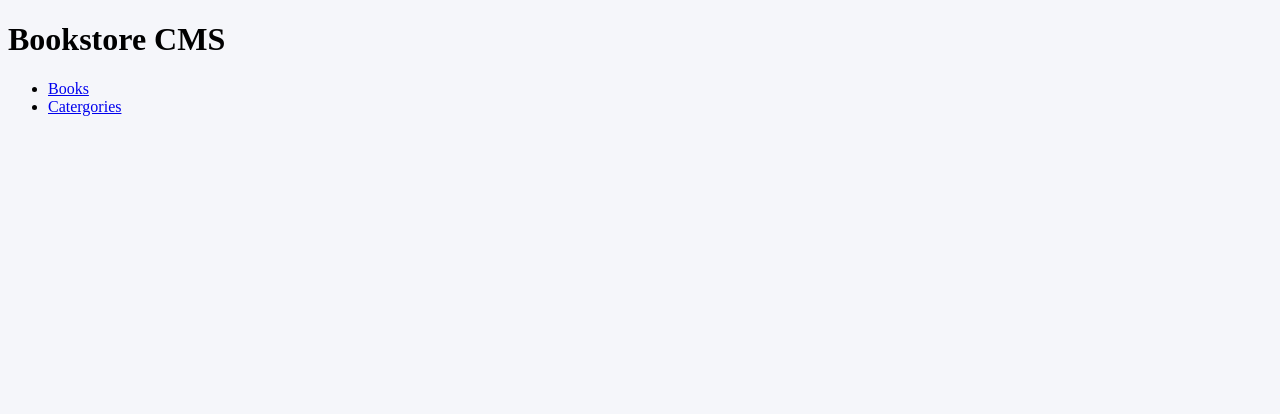
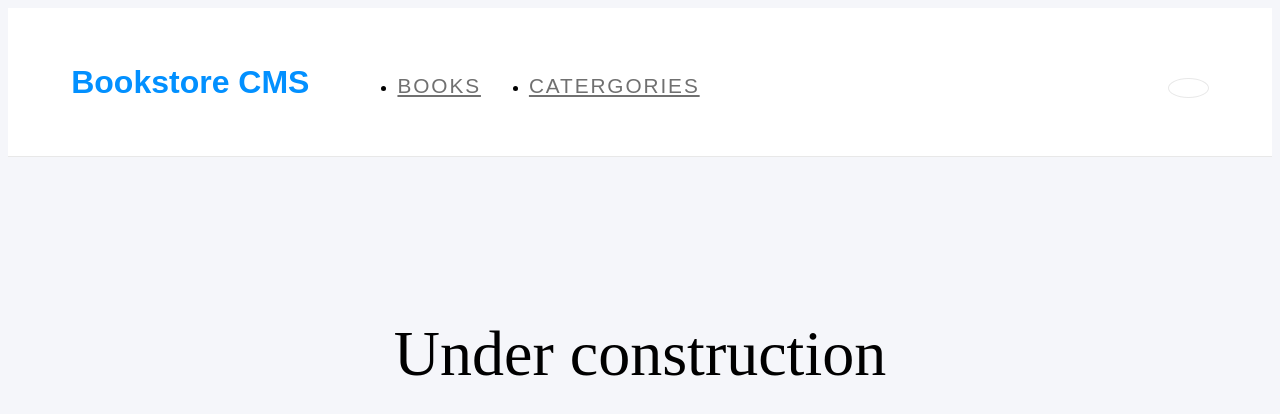
Before and after one commit to tnyandoro/bookstore, a React (Create React App) app: page /categories in a window 1280 px wide. Shown: the top 414 px of the page. Built offline with nearby package versions, Linux system fonts and the light colour scheme.

Commit message:
add styling for navbar

```diff
--- a/src/App.js
+++ b/src/App.js
@@ -1,38 +1,18 @@
-import {
-  BrowserRouter as Router,
-  Switch,
-  Route,
-  Link,
-} from 'react-router-dom';
-import Books from './components/Books';
-import Catergories from './components/Catergories';
+import React from 'react';
+import { Provider } from 'react-redux';
+import Nav from './components/Nav';
+import store from './redux/configureStore';
 import './App.css';
 
 function App() {
   return (
-    <div>
-      <h1>Bookstore CMS</h1>
-      <Router>
-        <nav>
-          <ul>
-            <li>
-              <Link to="/books">Books</Link>
-            </li>
-            <li>
-              <Link to="/catergories">Catergories</Link>
-            </li>
-          </ul>
-        </nav>
-        <Switch>
-          <Route path="/books">
-            <Books />
-          </Route>
-          <Route path="/catergories">
-            <Catergories />
-          </Route>
-        </Switch>
-      </Router>
-    </div>
+    <>
+      <Provider store={store}>
+        <div>
+          <Nav />
+        </div>
+      </Provider>
+    </>
   );
 }
 
--- a/src/components/Books.js
+++ b/src/components/Books.js
@@ -42,7 +42,6 @@ function Books() {
 
   return (
     <div>
-      <h4>Bookstore CMS</h4>
       <div>
         {booksData.length < 1 ? (
           <p>No books found, please add some...</p>
--- /dev/null
+++ b/src/components/Catergories.css
@@ -0,0 +1,5 @@
+.under-construction {
+  margin-top: 10rem;
+  text-align: center;
+  font-size: 4rem;
+}
--- a/src/components/Catergories.js
+++ b/src/components/Catergories.js
@@ -1,20 +1,28 @@
-import React, { useEffect } from 'react';
-import { useSelector } from 'react-redux';
-import { fetchBooks } from '../redux/books/get/getBooksReducer';
+// import React, { useEffect } from 'react';
+// import { useSelector } from 'react-redux';
+// import { fetchBooks } from '../redux/books/get/getBooksReducer';
 
-function Catergories() {
-  const books = useSelector(({ books }) => books.books);
+// function Catergories() {
+//   const books = useSelector(({ books }) => books.books);
 
-  useEffect(() => {
-    fetchBooks();
-  }, []);
+//   useEffect(() => {
+//     fetchBooks();
+//   }, []);
 
-  return (
-    <div>
-      <h1>Under Construction!!</h1>
-      {JSON.stringify(books)}
-    </div>
-  );
-}
+//   return (
+//     <div>
+//       <h1>Under Construction!!</h1>
+//       {JSON.stringify(books)}
+//     </div>
+//   );
+// }
+
+// export default Catergories;
+
+import React from 'react';
+
+const Catergories = () => (
+  <p className="under-construction">Under construction</p>
+);
 
 export default Catergories;
--- /dev/null
+++ b/src/components/Nav.css
@@ -0,0 +1,56 @@
+header {
+  background-color: #fff;
+  border-bottom: 1px solid #e8e8e8;
+}
+
+nav {
+  width: 90%;
+  margin-left: auto;
+  margin-right: auto;
+  display: flex;
+  justify-content: space-between;
+  align-items: baseline;
+  padding: 1.813rem 0;
+}
+
+.nav-title {
+  font-family: "Montserrat", sans-serif;
+  font-size: 2rem;
+  color: #0290ff;
+  white-space: nowrap;
+}
+
+.nav-books,
+.nav-categories {
+  font-family: "Montserrat", sans-serif;
+  font-size: 1.3rem;
+  letter-spacing: 1.9px;
+  color: #121212;
+  opacity: 0.6;
+}
+
+a:focus {
+  color: #000;
+  opacity: 1;
+}
+
+.user-icon-wrapper {
+  border: solid 1px #e8e8e8;
+  border-radius: 50%;
+}
+
+.fa-user-alt {
+  padding: 1.2rem;
+  color: #0290ff;
+}
+
+.nav-bar {
+  display: flex;
+  align-items: baseline;
+  gap: 3rem;
+}
+
+nav ul {
+  display: flex;
+  gap: 3rem;
+}
--- /dev/null
+++ b/src/components/Nav.js
@@ -0,0 +1,45 @@
+import React from 'react';
+import {
+  BrowserRouter as Router, Switch, Link, Route,
+} from 'react-router-dom';
+import Books from './Books';
+import Catergories from './Catergories';
+import './Nav.css';
+import './Catergories.css';
+
+export default function Nav() {
+  return (
+    <Router>
+      <header>
+        <nav>
+          <div className="nav-bar">
+            <h1 className="nav-title">Bookstore CMS</h1>
+            <ul>
+              <li>
+                <Link to="/" className="nav-books">
+                  BOOKS
+                </Link>
+              </li>
+              <li>
+                <Link to="/categories" className="nav-categories">
+                  CATERGORIES
+                </Link>
+              </li>
+            </ul>
+          </div>
+          <div className="user-icon-wrapper">
+            <i className="fas fa-user-alt" />
+          </div>
+        </nav>
+      </header>
+      <Switch>
+        <Route path="/categories">
+          <Catergories />
+        </Route>
+        <Route path="/">
+          <Books />
+        </Route>
+      </Switch>
+    </Router>
+  );
+}
```
